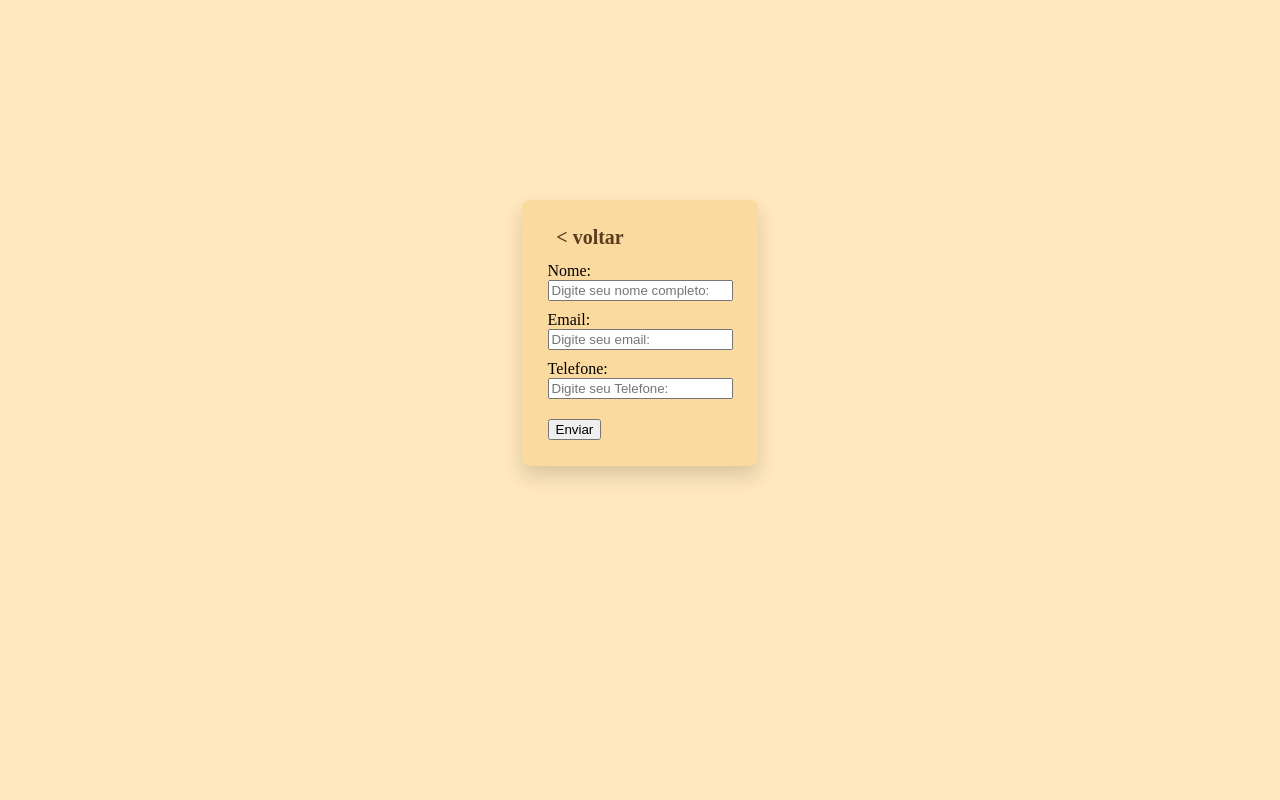
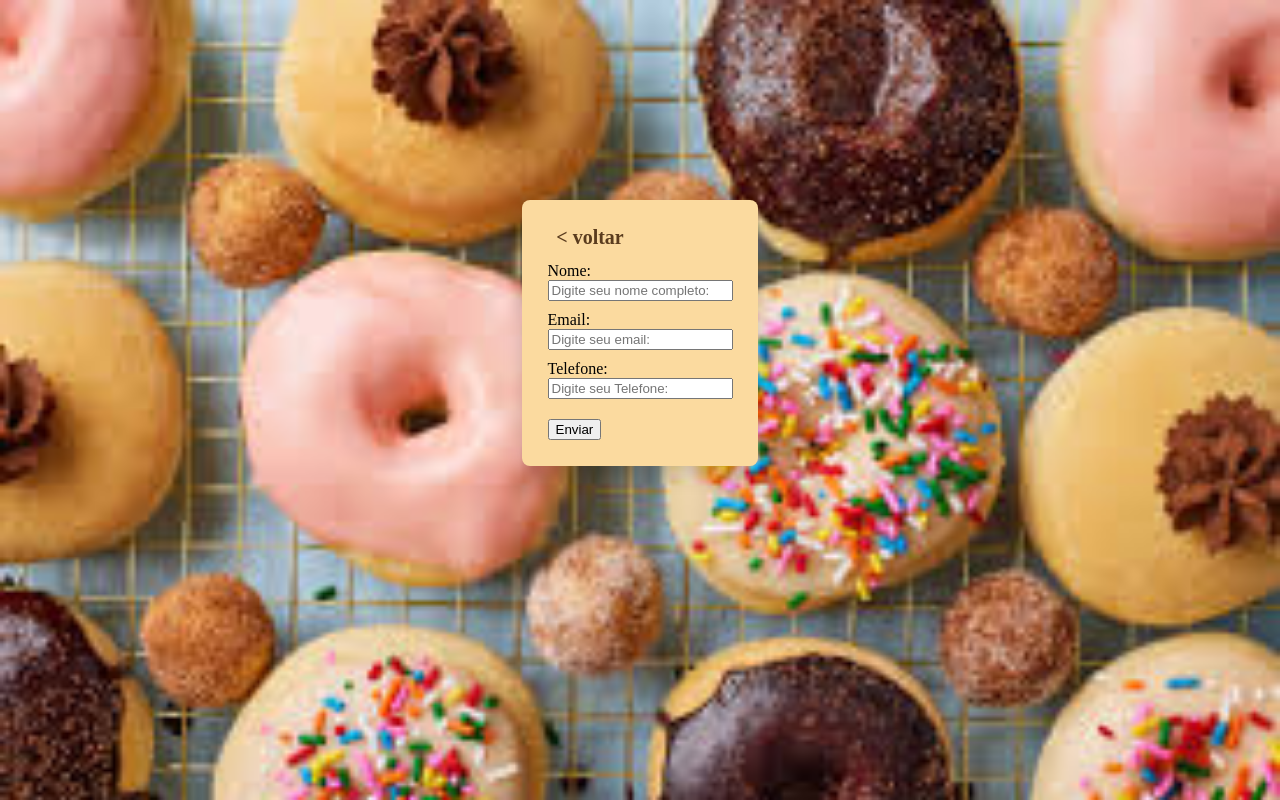
Before and after one commit to reversog09/RecuperacaoPedroLucas, a plain HTML site: page html/formulario.html in a window 1280 px wide. Drawn offline with Linux system fonts and the light colour scheme; the site is published under a folder, as on GitHub Pages, so addresses that start at the root find nothing.

Commit message:
Tela de fundo contato

```diff
--- a/css/styleFormulario.css
+++ b/css/styleFormulario.css
@@ -2,7 +2,7 @@ body{
     margin: 0;
     padding: 0;
     background-color: rgb(255, 232, 190);
-    background-image: url("/imagens/FundoSite.png");
+    background-image: url("../imagens/FundoSite.png");
     background-size: 100%;
     background-position: center top;
     background-repeat: no-repeat;
```
